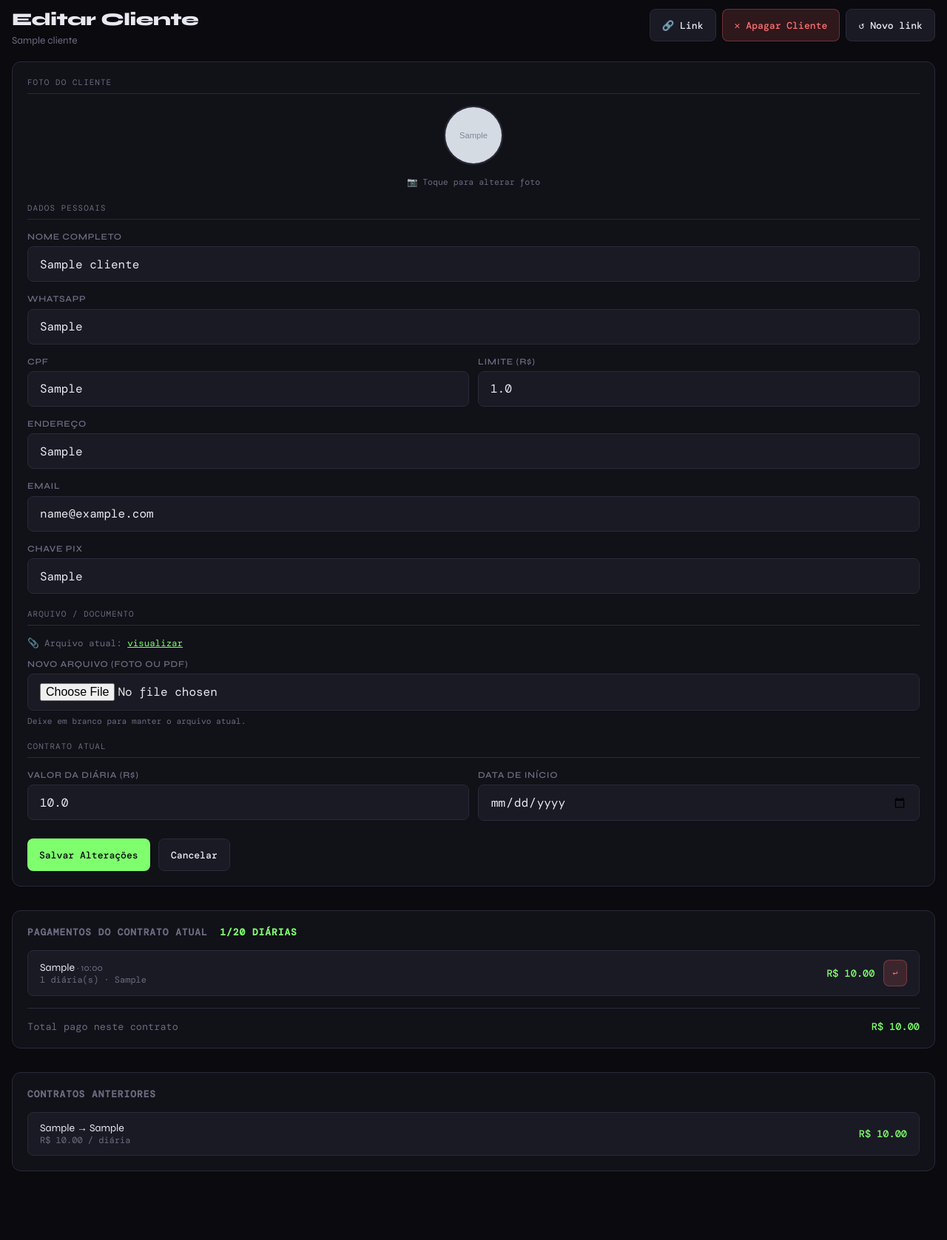
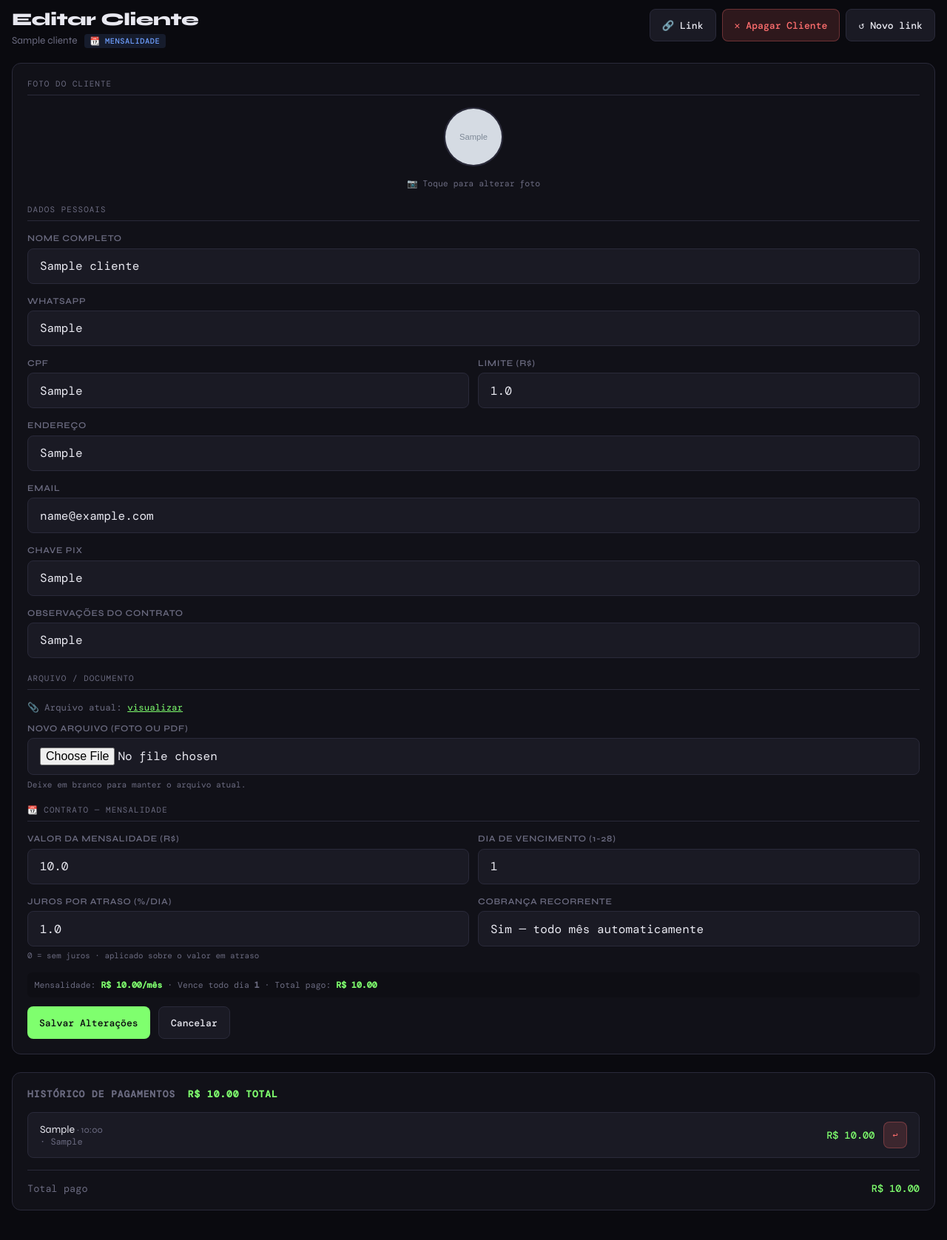
Before and after one commit to daianetokuta14-cpu/clientes, a Flask app: page /editar/1 in a window 1280 px wide. Shown: the part 60-1737 px from the top of the page at 74% size. Run offline with Flask 3, Linux system fonts and the light colour scheme; the visitor is signed in with stand-in values (Sample User, id 1); tables that the repository leaves empty hold one stand-in row (values such as "Sample post"); grey boxes marked "Sample" are stand-in pictures; parts of the project's set-up code (start-up, migrations or seed data) failed here and were passed over; some web fonts are replaced.

Commit message:
Update editar.html

```diff
--- a/templates/editar.html
+++ b/templates/editar.html
@@ -3,24 +3,32 @@
 {% block content %}
 <div class="container">
   <div class="page-header">
-    <div class="page-header-left"><h1>Editar Cliente</h1><p>{{ c.nome }}</p></div>
+    <div class="page-header-left">
+      <h1>Editar Cliente</h1>
+      <p>
+        {{ c.nome }}
+        <span class="badge" style="margin-left:0.4rem;background:rgba(110,159,255,0.12);color:var(--accent2);font-size:0.65rem">
+          {{ '📅 Diária' if c.tipo_cobranca == 'diaria' else '📆 Mensalidade' }}
+        </span>
+      </p>
+    </div>
     <div style="display:flex;gap:0.5rem;flex-wrap:wrap">
-      {% if c.status == 'aguardando' %}
-      <button class="btn btn-success" onclick="abrirRenovar()">↻ Renovar Contrato</button>
+      {% if c.status == 'aguardando' and c.tipo_cobranca == 'diaria' %}
+      <button class="btn btn-success" onclick="abrirRenovar()">↻ Renovar</button>
       {% endif %}
-      <button class="btn btn-secondary" onclick="copiarLink()" title="Copiar link do cliente">🔗 Link</button>
+      <button class="btn btn-secondary" onclick="copiarLink()">🔗 Link</button>
       {% if role == 'owner' %}
       <form method="post" action="/apagar/{{ c.id }}" onsubmit="return confirm('Apagar {{ c.nome }} permanentemente?')">
         <button type="submit" class="btn btn-danger">✕ Apagar Cliente</button>
       </form>
       <form method="post" action="/gerar_link/{{ c.id }}" onsubmit="return confirm('Gerar novo link? O link antigo para de funcionar.')">
-        <button type="submit" class="btn btn-secondary" title="Gerar novo link">↺ Novo link</button>
+        <button type="submit" class="btn btn-secondary">↺ Novo link</button>
       </form>
       {% endif %}
     </div>
   </div>
 
-  <div class="form-card" style="margin-bottom:2rem">
+  <div class="form-card" style="margin-bottom:1.5rem">
     <form method="post" action="/editar/{{ c.id }}" enctype="multipart/form-data">
 
       <!-- Foto -->
@@ -37,14 +45,15 @@
       <!-- Dados Pessoais -->
       <div class="divider-label">Dados Pessoais</div>
       <div class="form-group"><label>Nome completo</label><input type="text" name="nome" value="{{ c.nome }}" required></div>
-      <div class="form-group"><label>WhatsApp</label><input type="tel" name="whatsapp" value="{{ c.whatsapp or '' }}" placeholder="(00) 00000-0000"></div>
+      <div class="form-group"><label>WhatsApp</label><input type="tel" name="whatsapp" value="{{ c.whatsapp or '' }}" placeholder="(00) 00000-0000" id="waInput"></div>
       <div class="form-row">
-        <div class="form-group"><label>CPF</label><input type="text" name="cpf" value="{{ c.cpf or '' }}" placeholder="000.000.000-00" maxlength="14"></div>
+        <div class="form-group"><label>CPF</label><input type="text" name="cpf" value="{{ c.cpf or '' }}" placeholder="000.000.000-00" maxlength="14" id="cpfInput"></div>
         <div class="form-group"><label>Limite (R$)</label><input type="number" name="limite" step="0.01" min="0" value="{{ c.limite or 0 }}"></div>
       </div>
       <div class="form-group"><label>Endereço</label><input type="text" name="endereco" value="{{ c.endereco or '' }}" placeholder="Rua, número, bairro, cidade"></div>
       <div class="form-group"><label>Email</label><input type="email" name="email" value="{{ c.email or '' }}" placeholder="email@exemplo.com"></div>
-      <div class="form-group"><label>Chave Pix</label><input type="text" name="chave_pix" value="{{ c.chave_pix or '' }}"></div>
+      <div class="form-group"><label>Chave PIX</label><input type="text" name="chave_pix" value="{{ c.chave_pix or '' }}"></div>
+      <div class="form-group"><label>Observações do contrato</label><input type="text" name="obs_contrato" value="{{ c.obs_contrato or '' }}" placeholder="Ex: garantia, referência..."></div>
 
       <!-- Arquivo -->
       <div class="divider-label">Arquivo / Documento</div>
@@ -59,36 +68,138 @@
         <div style="font-family:var(--mono);font-size:0.7rem;color:var(--muted);margin-top:0.4rem">Deixe em branco para manter o arquivo atual.</div>
       </div>
 
-      <!-- Contrato -->
-      <div class="divider-label">Contrato Atual</div>
+      <!-- ══ CONTRATO DIÁRIA ══ -->
+      {% if c.tipo_cobranca == 'diaria' %}
+      <div class="divider-label">📅 Contrato — Diária</div>
       <div class="form-row">
-        <div class="form-group"><label>Valor da diária (R$)</label><input type="number" name="valor_diaria" step="0.01" value="{{ c.valor_diaria }}" required></div>
-        <div class="form-group"><label>Data de início</label><input type="date" name="data_inicio" value="{{ c.data_inicio }}"></div>
+        <div class="form-group">
+          <label>Valor da diária (R$)</label>
+          <input type="number" name="valor_diaria" step="0.01" min="0.01" value="{{ c.valor_diaria }}" required>
+        </div>
+        <div class="form-group">
+          <label>Total de diárias</label>
+          <input type="number" name="total_diarias" min="1" value="{{ c.total_diarias or 20 }}">
+        </div>
+      </div>
+      <div class="form-row">
+        <div class="form-group">
+          <label>Data de início</label>
+          <input type="date" name="data_inicio" value="{{ c.data_inicio }}">
+        </div>
+        <div class="form-group">
+          <label>Juros por atraso (%/dia)</label>
+          <input type="number" name="juros_atraso" step="0.01" min="0" value="{{ c.juros_atraso or 0 }}" placeholder="Ex: 1 = 1%/dia">
+        </div>
+      </div>
+      <div style="font-family:var(--mono);font-size:0.72rem;color:var(--muted);margin-bottom:0.75rem;padding:0.6rem;background:rgba(0,0,0,0.15);border-radius:6px">
+        Progresso: <strong style="color:var(--accent)">{{ c.diarias_pagas }}/{{ c.total_diarias or 20 }} diárias pagas</strong>
+        {% if c.saldo_pendente > 0 %} · Saldo: <strong style="color:var(--warn)">R$ {{ '%.2f'|format(c.saldo_pendente) }}</strong>{% endif %}
+        {% if c.dias_em_atraso > 0 %} · <strong style="color:var(--danger)">{{ c.dias_em_atraso }} dia(s) em atraso</strong>{% endif %}
       </div>
 
-      <div style="display:flex;gap:0.7rem;margin-top:0.5rem">
+      <!-- ══ CONTRATO MENSALIDADE ══ -->
+      {% else %}
+      <div class="divider-label">📆 Contrato — Mensalidade</div>
+      <div class="form-row">
+        <div class="form-group">
+          <label>Valor da mensalidade (R$)</label>
+          <input type="number" name="valor_mensalidade" step="0.01" min="0.01" value="{{ c.valor_mensalidade }}" required>
+        </div>
+        <div class="form-group">
+          <label>Dia de vencimento (1-28)</label>
+          <input type="number" name="dia_vencimento" min="1" max="28" value="{{ c.dia_vencimento or 10 }}">
+        </div>
+      </div>
+      <div class="form-row">
+        <div class="form-group">
+          <label>Juros por atraso (%/dia)</label>
+          <input type="number" name="juros_atraso" step="0.01" min="0" value="{{ c.juros_atraso or 0 }}" placeholder="Ex: 1 = 1%/dia">
+          <div style="font-family:var(--mono);font-size:0.68rem;color:var(--muted);margin-top:0.3rem">
+            0 = sem juros · aplicado sobre o valor em atraso
+          </div>
+        </div>
+        <div class="form-group">
+          <label>Cobrança recorrente</label>
+          <select name="cobranca_recorrente">
+            <option value="sim" {{ 'selected' if c.cobranca_recorrente }}>Sim — todo mês automaticamente</option>
+            <option value="nao" {{ 'selected' if not c.cobranca_recorrente }}>Não — gerencio manualmente</option>
+          </select>
+        </div>
+      </div>
+      <div style="font-family:var(--mono);font-size:0.72rem;color:var(--muted);margin-bottom:0.75rem;padding:0.6rem;background:rgba(0,0,0,0.15);border-radius:6px">
+        Mensalidade: <strong style="color:var(--accent)">R$ {{ '%.2f'|format(c.valor_mensalidade) }}/mês</strong>
+        · Vence todo dia <strong>{{ c.dia_vencimento }}</strong>
+        · Total pago: <strong style="color:var(--accent)">R$ {{ '%.2f'|format(c.total_pago) }}</strong>
+        {% if c.dias_em_atraso > 0 %}
+        · <strong style="color:var(--danger)">{{ c.dias_em_atraso }} dia(s) em atraso — R$ {{ '%.2f'|format(c.valor_em_atraso) }}</strong>
+        {% if c.juros_atraso > 0 %} ({{ c.juros_atraso }}%/dia){% endif %}
+        {% endif %}
+      </div>
+      {% endif %}
+
+      <div style="display:flex;gap:0.7rem;margin-top:0.75rem">
         <button type="submit" class="btn btn-primary">Salvar Alterações</button>
         <a href="/dashboard" class="btn btn-secondary">Cancelar</a>
       </div>
     </form>
   </div>
 
-  <!-- Pagamentos -->
-  <div class="form-card" style="margin-bottom:2rem">
+  <!-- Parcelas (apenas mensalidade) -->
+  {% if c.tipo_cobranca == 'mensalidade' and parcelas %}
+  <div class="form-card" style="margin-bottom:1.5rem">
     <h3 style="font-family:var(--mono);font-size:0.8rem;text-transform:uppercase;letter-spacing:0.08em;color:var(--muted);margin-bottom:1rem">
-      Pagamentos do Contrato Atual
-      <span style="color:var(--accent);margin-left:0.5rem">{{ c.diarias_pagas }}/20 diárias</span>
+      📆 Parcelas Mensais
+    </h3>
+    <div class="hist-list">
+      {% for p in parcelas %}
+      <div class="hist-item">
+        <div>
+          <div class="nome-col" style="font-size:0.88rem">{{ p.competencia }}</div>
+          <div class="hist-date">
+            Vence: {{ p.vencimento }} ·
+            <span style="color:{{ 'var(--accent)' if p.status == 'paga' else ('var(--warn)' if p.status == 'parcial' else 'var(--danger)') }}">
+              {{ p.status }}
+            </span>
+          </div>
+        </div>
+        <div style="text-align:right">
+          <div class="hist-val">R$ {{ '%.2f'|format(p.valor_pago) }} / {{ '%.2f'|format(p.valor) }}</div>
+          {% if p.pendente > 0 %}
+          <div style="font-size:0.7rem;color:var(--danger)">Pendente: R$ {{ '%.2f'|format(p.pendente) }}</div>
+          {% endif %}
+        </div>
+      </div>
+      {% endfor %}
+    </div>
+  </div>
+  {% endif %}
+
+  <!-- Histórico de pagamentos -->
+  <div class="form-card" style="margin-bottom:1.5rem">
+    <h3 style="font-family:var(--mono);font-size:0.8rem;text-transform:uppercase;letter-spacing:0.08em;color:var(--muted);margin-bottom:1rem">
+      Histórico de Pagamentos
+      {% if c.tipo_cobranca == 'diaria' %}
+      <span style="color:var(--accent);margin-left:0.5rem">{{ c.diarias_pagas }}/{{ c.total_diarias or 20 }} diárias</span>
+      {% else %}
+      <span style="color:var(--accent);margin-left:0.5rem">R$ {{ '%.2f'|format(c.total_pago) }} total</span>
+      {% endif %}
     </h3>
     {% if pags %}
     <div class="hist-list">
       {% for p in pags %}
       <div class="hist-item">
         <div>
-          <div class="nome-col" style="font-size:0.88rem">{{ p.data|replace('-','/')|truncate(10,true,'') }}{% if p.criado_em %} <span style="color:var(--muted);font-size:0.78rem">· {{ p.criado_em.strftime('%H:%M') }}</span>{% endif %}</div>
-          <div class="hist-date">{{ p.diarias }} diária(s){% if p.obs %} · {{ p.obs }}{% endif %}</div>
+          <div class="nome-col" style="font-size:0.88rem">
+            {{ p.data|replace('-','/')|truncate(10,true,'') }}
+            {% if p.criado_em %}<span style="color:var(--muted);font-size:0.78rem">· {{ p.criado_em.strftime('%H:%M') }}</span>{% endif %}
+          </div>
+          <div class="hist-date">
+            {% if c.tipo_cobranca == 'diaria' and p.diarias %}{{ p.diarias }} diária(s){% endif %}
+            {% if p.obs %} · {{ p.obs }}{% endif %}
+          </div>
         </div>
         <div style="display:flex;align-items:center;gap:0.75rem">
-          <span class="hist-val">R$ {{ "%.2f"|format(p.valor) }}</span>
+          <span class="hist-val" style="{{ 'color:var(--danger)' if p.valor < 0 else '' }}">R$ {{ '%.2f'|format(p.valor) }}</span>
           {% if role == 'owner' or role == 'funcionario' %}
           <form method="post" action="/desfazer/{{ p.id }}" onsubmit="return confirm('Desfazer este pagamento?')">
             <button type="submit" class="btn btn-danger btn-sm" title="Desfazer">↩</button>
@@ -99,16 +210,16 @@
       {% endfor %}
     </div>
     <div style="margin-top:1rem;padding-top:1rem;border-top:1px solid var(--border);display:flex;justify-content:space-between;font-family:var(--mono);font-size:0.85rem">
-      <span style="color:var(--muted)">Total pago neste contrato</span>
-      <span style="color:var(--accent);font-weight:500">R$ {{ "%.2f"|format(c.total_pago) }}</span>
+      <span style="color:var(--muted)">Total pago</span>
+      <span style="color:var(--accent);font-weight:500">R$ {{ '%.2f'|format(c.total_pago) }}</span>
     </div>
     {% else %}
-    <p style="color:var(--muted);font-family:var(--mono);font-size:0.82rem">Nenhum pagamento registrado neste contrato.</p>
+    <p style="color:var(--muted);font-family:var(--mono);font-size:0.82rem">Nenhum pagamento registrado ainda.</p>
     {% endif %}
   </div>
 
-  <!-- Histórico de contratos anteriores -->
-  {% if hist %}
+  <!-- Histórico de contratos (apenas diária) -->
+  {% if c.tipo_cobranca == 'diaria' and hist %}
   <div class="form-card">
     <h3 style="font-family:var(--mono);font-size:0.8rem;text-transform:uppercase;letter-spacing:0.08em;color:var(--muted);margin-bottom:1rem">Contratos Anteriores</h3>
     <div class="hist-list">
@@ -116,21 +227,23 @@
       <div class="hist-item">
         <div>
           <div class="nome-col" style="font-size:0.88rem">{{ h.data_inicio }} → {{ h.data_fim }}</div>
-          <div class="hist-date">R$ {{ "%.2f"|format(h.valor_diaria) }} / diária</div>
+          <div class="hist-date">R$ {{ '%.2f'|format(h.valor_diaria) }} / diária</div>
         </div>
-        <span class="hist-val">R$ {{ "%.2f"|format(h.total_pago) }}</span>
+        <span class="hist-val">R$ {{ '%.2f'|format(h.total_pago) }}</span>
       </div>
       {% endfor %}
     </div>
   </div>
   {% endif %}
+
 </div>
 
-<!-- Modal Renovar -->
+<!-- Modal Renovar (só diária) -->
+{% if c.tipo_cobranca == 'diaria' %}
 <div class="modal-overlay" id="modalRenovar" onclick="if(event.target===this)this.classList.remove('active')">
   <div class="modal">
     <h3>Renovar Contrato</h3>
-    <p style="color:var(--muted);font-size:0.85rem;margin-bottom:1.2rem">{{ c.nome }} · Novo ciclo de 20 diárias</p>
+    <p style="color:var(--muted);font-size:0.85rem;margin-bottom:1.2rem">{{ c.nome }} · Novo ciclo de diárias</p>
     <form method="post" action="/renovar/{{ c.id }}">
       <div class="form-group">
         <label>Novo valor de diária (R$)</label>
@@ -148,6 +261,8 @@
     </form>
   </div>
 </div>
+{% endif %}
+
 <script>
 function abrirRenovar() {
   document.getElementById('renovarData').value = new Date().toISOString().split('T')[0];
@@ -155,35 +270,27 @@ function abrirRenovar() {
 }
 function previewFoto(input) {
   if (input.files && input.files[0]) {
-    const reader = new FileReader();
-    reader.onload = e => document.getElementById('fotoPreview').src = e.target.result;
-    reader.readAsDataURL(input.files[0]);
+    const r = new FileReader();
+    r.onload = e => document.getElementById('fotoPreview').src = e.target.result;
+    r.readAsDataURL(input.files[0]);
   }
 }
-// Máscara CPF
-const cpfInput = document.querySelector('[name="cpf"]');
+const cpfInput = document.getElementById('cpfInput');
 if (cpfInput) cpfInput.addEventListener('input', function() {
   let v = this.value.replace(/\D/g,'');
-  v = v.replace(/(\d{3})(\d)/,'$1.$2');
-  v = v.replace(/(\d{3})(\d)/,'$1.$2');
-  v = v.replace(/(\d{3})(\d{1,2})$/,'$1-$2');
+  v = v.replace(/(\d{3})(\d)/,'$1.$2').replace(/(\d{3})(\d)/,'$1.$2').replace(/(\d{3})(\d{1,2})$/,'$1-$2');
   this.value = v;
 });
-// Máscara WhatsApp
-const waInput = document.querySelector('[name="whatsapp"]');
+const waInput = document.getElementById('waInput');
 if (waInput) waInput.addEventListener('input', function() {
   let v = this.value.replace(/\D/g,'');
-  v = v.replace(/^(\d{2})(\d)/,'($1) $2');
-  v = v.replace(/(\d{5})(\d)/,'$1-$2');
+  v = v.replace(/^(\d{2})(\d)/,'($1) $2').replace(/(\d{5})(\d)/,'$1-$2');
   this.value = v;
 });
 function copiarLink() {
   const link = window.location.origin + '/c/{{ c.token_link }}';
-  navigator.clipboard.writeText(link).then(() => {
-    alert('Link copiado:\n' + link);
-  }).catch(() => {
-    prompt('Copie o link abaixo:', link);
-  });
+  navigator.clipboard.writeText(link).then(() => alert('Link copiado:\n' + link))
+    .catch(() => prompt('Copie o link abaixo:', link));
 }
 </script>
 {% endblock %}
```
